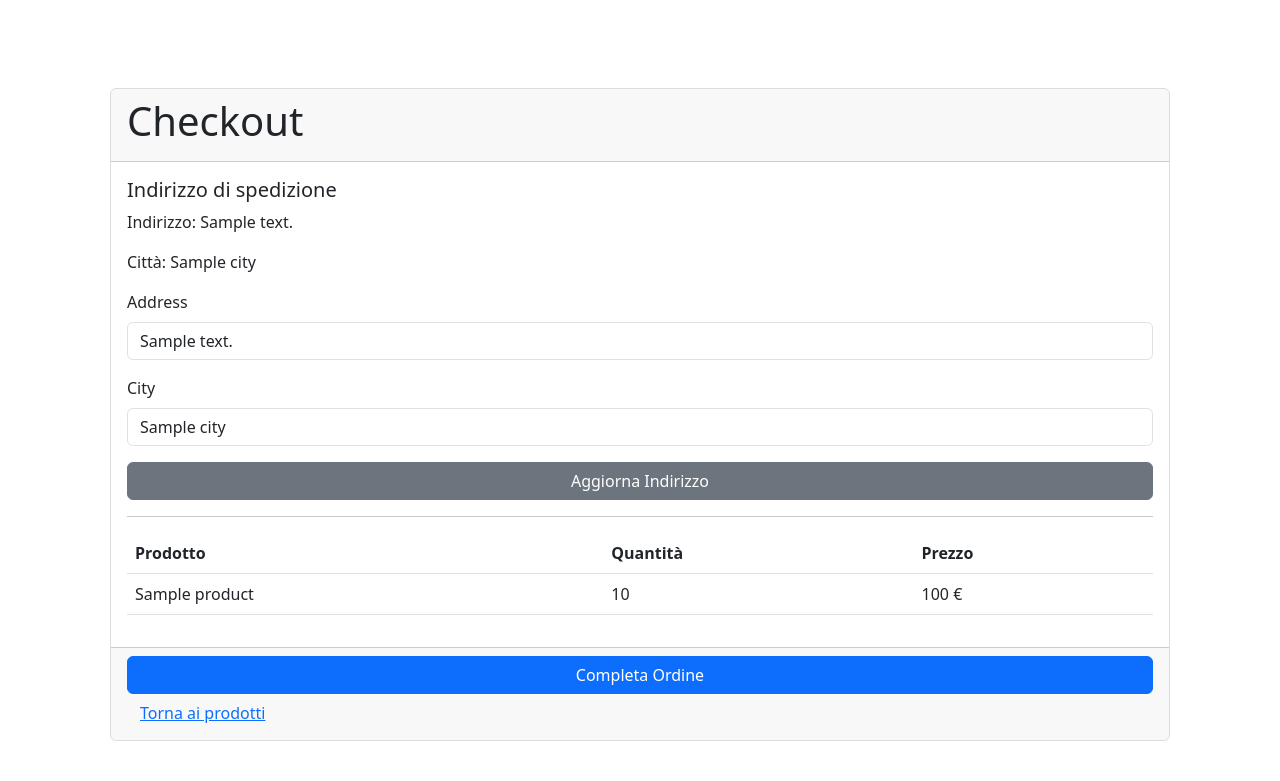
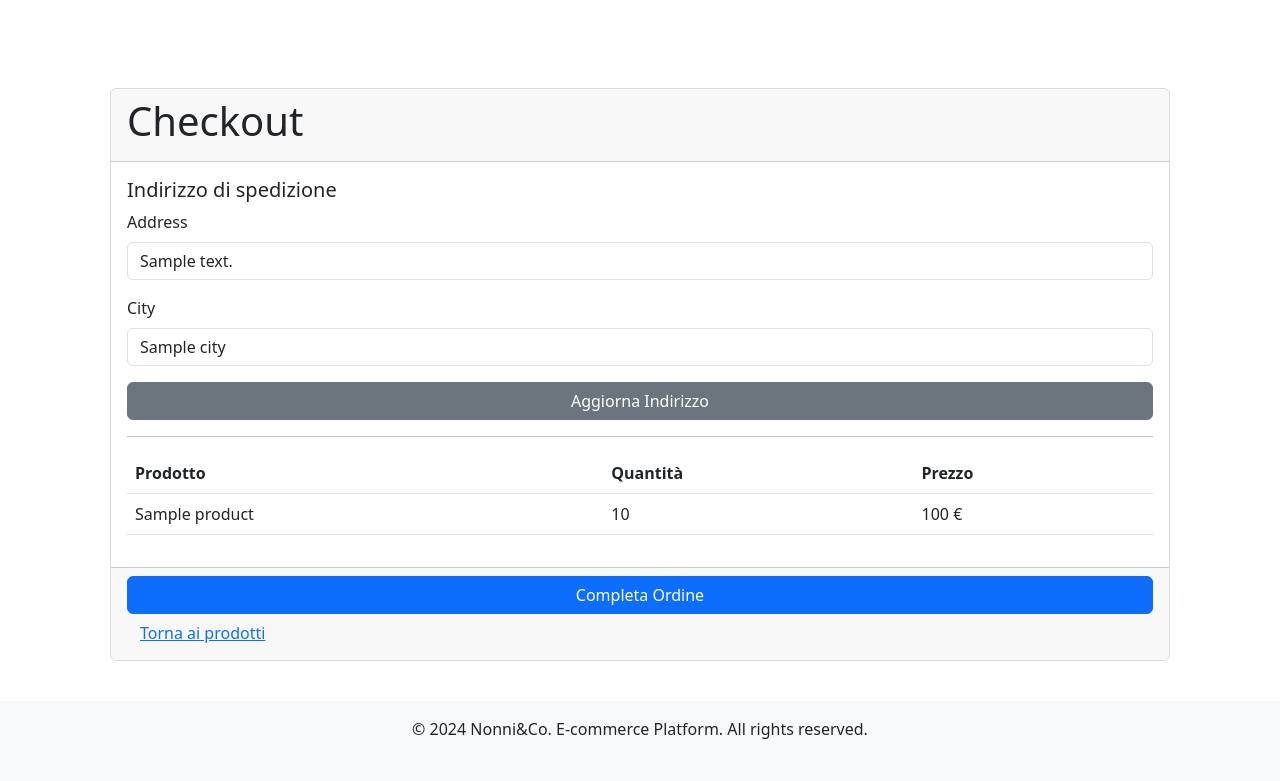
Before and after one commit to 32gede/Progetto, a Python web app: template templates/checkout.html in a window 1280 px wide. Shown: the part 56-837 px from the top of the page. After the commit the page ends 795 px from the top, so only its background shows below. Run offline with Jinja, Linux system fonts and the light colour scheme; the template is opened without the code that fills it: most values are stand-ins (such as "Sample title", 1, 10 or a date in 2020); form fields are guessed from the names that the template uses.

Commit message:
correzzione checkout

```diff
--- a/templates/checkout.html
+++ b/templates/checkout.html
@@ -10,12 +10,6 @@
         </div>
         <div class="card-body">
             <h5>Indirizzo di spedizione</h5>
-            {% if user_buyer.address and user_buyer.city %}
-                <p>Indirizzo: {{ user_buyer.address }}</p>
-                <p>Città: {{ user_buyer.city }}</p>
-            {% else %}
-                <p>Indirizzo non disponibile.</p>
-            {% endif %}
 
             <!-- Form per aggiornare l'indirizzo -->
             <form method="POST" action="{{ url_for('main.update_address') }}">
```
